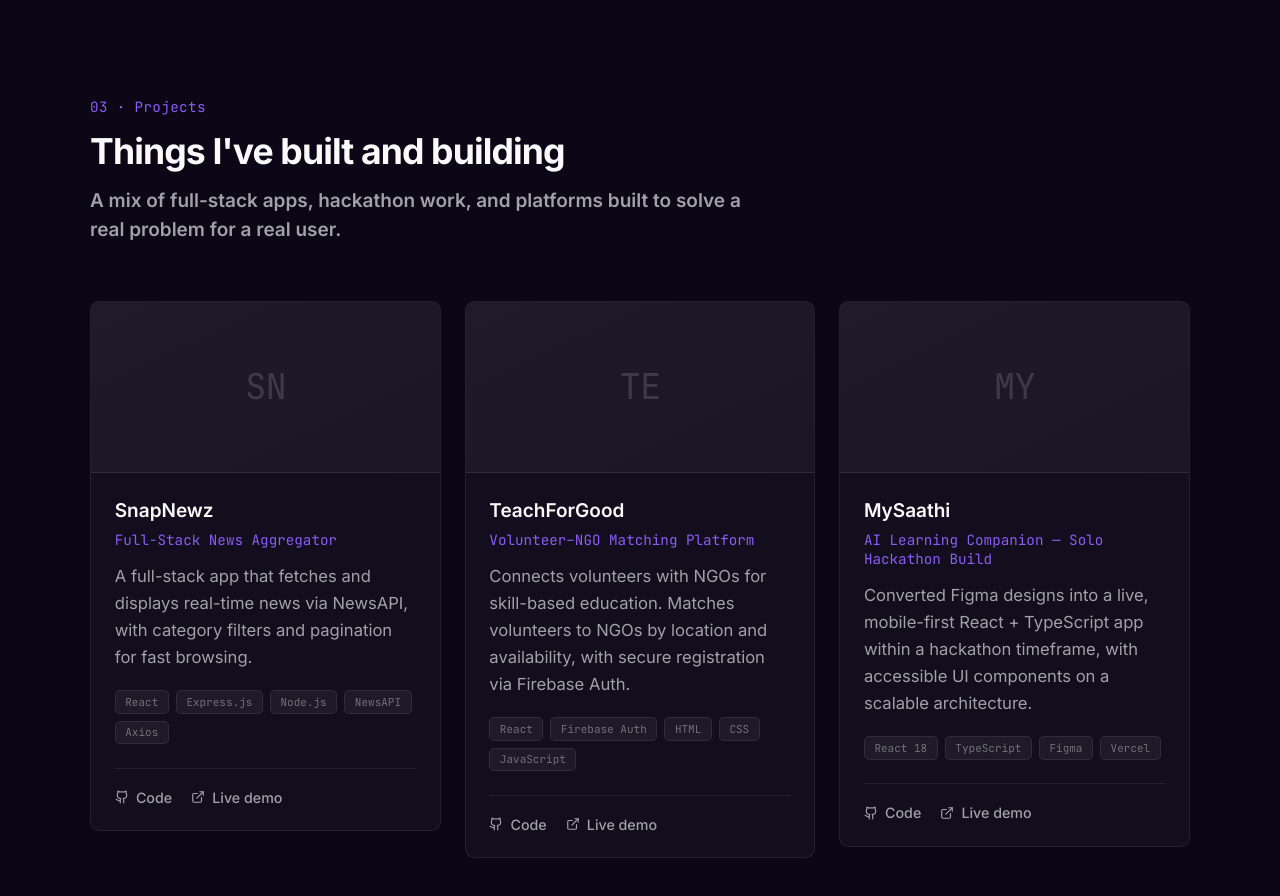
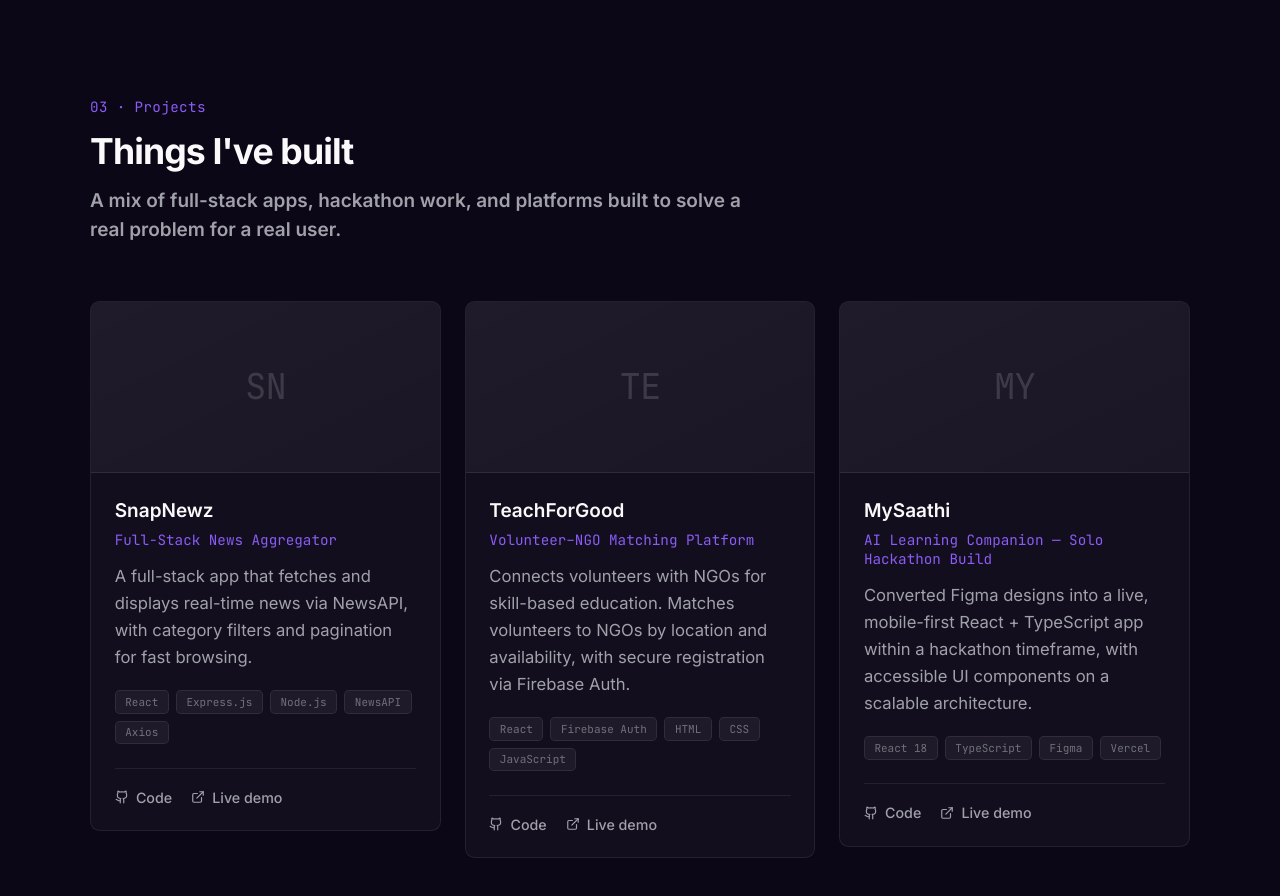
Before and after one commit to TAnisha016/tanisha-portfolio, a React (Vite) app: page / in a window 1280 px wide. Shown: the part 2540-3436 px from the top of the page. Built offline with nearby package versions, Linux system fonts and the light colour scheme.

Commit message:
removed changes

```diff
--- a/src/components/Projects.jsx
+++ b/src/components/Projects.jsx
@@ -10,7 +10,7 @@ export default function Projects() {
         <Reveal>
           <SectionHeading
             eyebrow="03 · Projects"
-            title="Things I've built and building "
+            title="Things I've built"
             description="A mix of full-stack apps, hackathon work, and platforms built to solve a real problem for a real user."
           />
         </Reveal>
```
